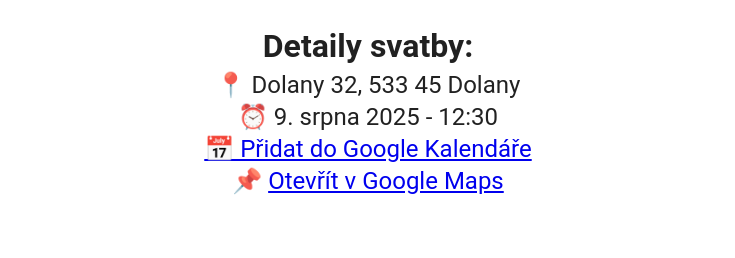
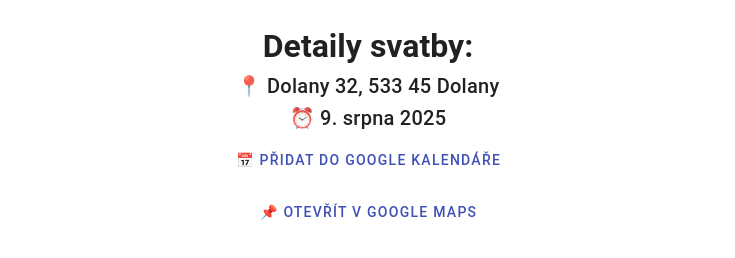
Before and after one commit to S9Michael/vuetify-wedding, a Vue app: page /home in a window 1280 px wide. Shown: the part 1104-1362 px from the top of the page, without its empty margins (272-1007 px from the left). Built offline with nearby package versions, Linux system fonts and the light colour scheme.

Commit message:
Update before sharing v2

```diff
--- a/src/views/HomeView.vue
+++ b/src/views/HomeView.vue
@@ -4,7 +4,7 @@
     <v-row justify="center" class="text-center my-10">
       <v-col cols="12">
         <h1 class="display-2 font-weight-bold custom-font">Jana a Michael</h1>
-        <p class="wedding-date">Budeme se brát 9. Srpna 2025!</p>
+        <p class="wedding-date">Budeme se brát 9. srpna 2025!</p>
       </v-col>
     </v-row>
 
@@ -27,22 +27,37 @@
 <v-row justify="center" class="text-center my-10">
   <v-col cols="12">
     <h1 class="headline font-weight-bold">Detaily svatby:</h1>
-            <p class="text-h5">📍 Dolany 32, 533 45 Dolany</p>
-            <p class="text-h5">⏰ 9. srpna 2025 - 12:30</p>
-              <a
+
+    <p class="text-h6">📍 Dolany 32, 533 45 Dolany</p>
+    <p class="text-h6">⏰ 9. srpna 2025</p>
+
+    <!-- Button: Add to Google Calendar -->
+      <v-card-actions class="justify-center">
+        <v-btn
+          color="indigo darken-2"
+          class="white--text"
           href="https://calendar.google.com/calendar/render?action=TEMPLATE&text=Svatba%20Jana%20a%20Michael&details=Naše%20krásná%20svatba%20s%20rodinou%20a%20přáteli!&location=Dolany%2032%20,%20533%2045%20Dolany,%20&dates=20250809T103000Z/20250809T153000Z"
           target="_blank"
-                class="text-h5 text-decoration-underline"
         >
           📅 Přidat do Google Kalendáře
-              </a>
-            <p class="text-h5">
-              📌 <a href="https://www.google.com/maps/@50.1121664,15.6917061,17z?entry=ttu&g_ep=EgoyMDI1MDIxMi4wIKXMDSoASAFQAw%3D%3D" target="_blank">
-                Otevřít v Google Maps
-              </a>
-            </p>
+        </v-btn>
+      </v-card-actions>
+
+      <!-- Button: Open in Google Maps -->
+      <v-card-actions class="justify-center">
+        <v-btn
+          color="indigo darken-2"
+          class="white--text"
+          href="https://www.google.com/maps/@50.1121664,15.6917061,17z?entry=ttu&g_ep=EgoyMDI1MDIxMi4wIKXMDSoASAFQAw%3D%3D"
+          target="_blank"
+        >
+          📌 Otevřít v Google Maps
+        </v-btn>
+      </v-card-actions>
+
     </v-col>
   </v-row>
+
 
 
   </v-container>
--- a/src/views/InfoView.vue
+++ b/src/views/InfoView.vue
@@ -22,7 +22,7 @@
       </section>
 
       <section class="mb-6">
-        <h2 class="text-subtitle-1 font-weight-medium mb-2">🛏️ Spaní</h2>
+        <h2 class="text-subtitle-1 font-weight-medium mb-2">🛏️ Ubytování</h2>
         <p>
           Pro hosty je zajištěno ubytování přímo v prostorách statku. Pokud máte zájem přespat, zaškrtněte tuto možnost v dotazníku.
         </p>
--- a/src/views/ScheduleView.vue
+++ b/src/views/ScheduleView.vue
@@ -15,7 +15,7 @@
             </template>
             <v-card>
               <v-card-title>Přípravy</v-card-title>
-              <v-card-subtitle>Začátek dne, příprava nevěsty a ženicha</v-card-subtitle>
+              <!-- <v-card-subtitle>Začátek dne, příprava nevěsty a ženicha</v-card-subtitle> -->
               <v-card-text>
                 Příjezd hostů, přípravy nevěsty a ženicha.
               </v-card-text>
@@ -32,7 +32,7 @@
             </template>
             <v-card>
               <v-card-title>Obřad</v-card-title>
-              <v-card-subtitle>Slavnostní obřad</v-card-subtitle>
+              <!-- <v-card-subtitle>Slavnostní obřad</v-card-subtitle> -->
               <v-card-text>
                 Nejdůležitější moment dne! Řekneme své <b>ANO</b> a stvrdíme naši lásku před rodinou a přáteli.
               </v-card-text>
@@ -49,7 +49,7 @@
             </template>
             <v-card>
               <v-card-title>Společné focení</v-card-title>
-              <v-card-subtitle>Focení</v-card-subtitle>
+             <!--  <v-card-subtitle>Focení</v-card-subtitle>-->
               <v-card-text>
                 Focení s rodinou a přáteli.
               </v-card-text>
@@ -66,7 +66,7 @@
             </template>
             <v-card>
               <v-card-title>Slavnostní přípitek a proslovy</v-card-title>
-              <v-card-subtitle>Proslovy</v-card-subtitle>
+              <!-- <v-card-subtitle>Proslovy</v-card-subtitle>-->
               <v-card-text>
                 Slavnostní přípitek s proslovy rodičů a přátel zakončený společnou polévkou.
               </v-card-text>
@@ -83,7 +83,7 @@
             </template>
             <v-card>
               <v-card-title>Focení novomanželů</v-card-title>
-              <v-card-subtitle>Focení</v-card-subtitle>
+              <!-- <v-card-subtitle>Focení</v-card-subtitle> -->
               <v-card-text>
                 Nevěsta s ženichem na chvíli zmizí před objektiv, vy si zatím dejte něco dobrého.
               </v-card-text>
@@ -100,7 +100,7 @@
             </template>
             <v-card>
               <v-card-title>Krájení dortu</v-card-title>
-              <v-card-subtitle>Královské krájení dortu</v-card-subtitle>
+              <!-- <v-card-subtitle>Královské krájení dortu</v-card-subtitle> -->
               <v-card-text>
                 Pro nevěstu nejdůležitější část dne.
               </v-card-text>
@@ -117,7 +117,7 @@
             </template>
             <v-card>
               <v-card-title>Svatební tanec</v-card-title>
-              <v-card-subtitle>První tanec novomanželů</v-card-subtitle>
+              <!--  <v-card-subtitle>První tanec novomanželů</v-card-subtitle> -->
               <v-card-text>
                 Na parketu zazní náš <b>první tanec</b> jako manželé. Připravte si kapesníky, protože to bude romantika! 🥰
               </v-card-text>
@@ -134,7 +134,7 @@
             </template>
             <v-card>
               <v-card-title>Párty a zábava</v-card-title>
-              <v-card-subtitle>Zábava, tance a večerní program</v-card-subtitle>
+              <!--  <v-card-subtitle>Zábava, tance a večerní program</v-card-subtitle> -->
               <v-card-text>
                 Po večeři začne <b>skutečná oslava</b>! Hudba, tanec a spousta smíchu až do ranních hodin. 🎉
               </v-card-text>
--- a/src/views/WeddingView.vue
+++ b/src/views/WeddingView.vue
@@ -35,7 +35,7 @@
           </v-card-text>
           <!-- Tlačítko pro přidání do Google Kalendáře -->
           <v-card-actions>
-            <v-btn color="pink darken-2" block class="white--text" @click="addToCalendar">
+            <v-btn color="indigo darken-2" block class="white--text" @click="addToCalendar">
               📅 Přidat do Google Kalendáře
             </v-btn>
           </v-card-actions>
```
Lines whose indentation alone changed are shown as unchanged.
